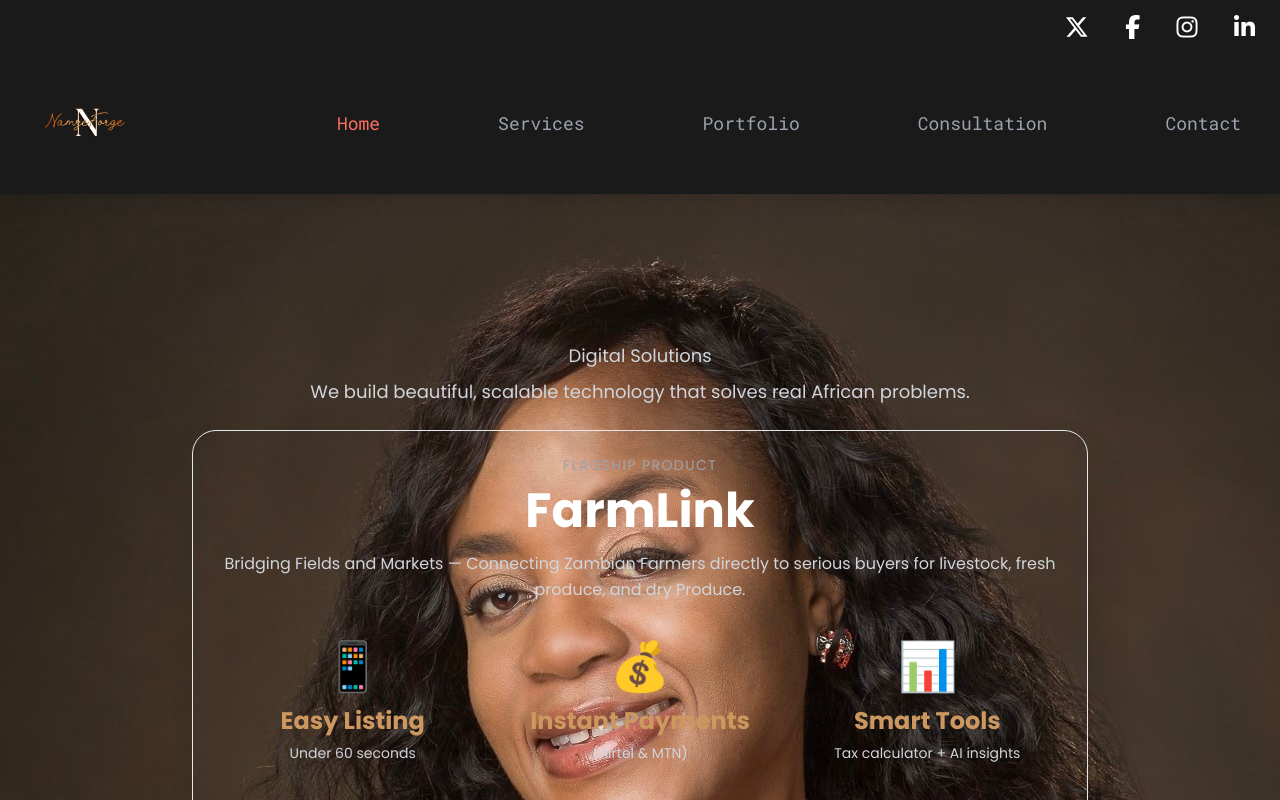
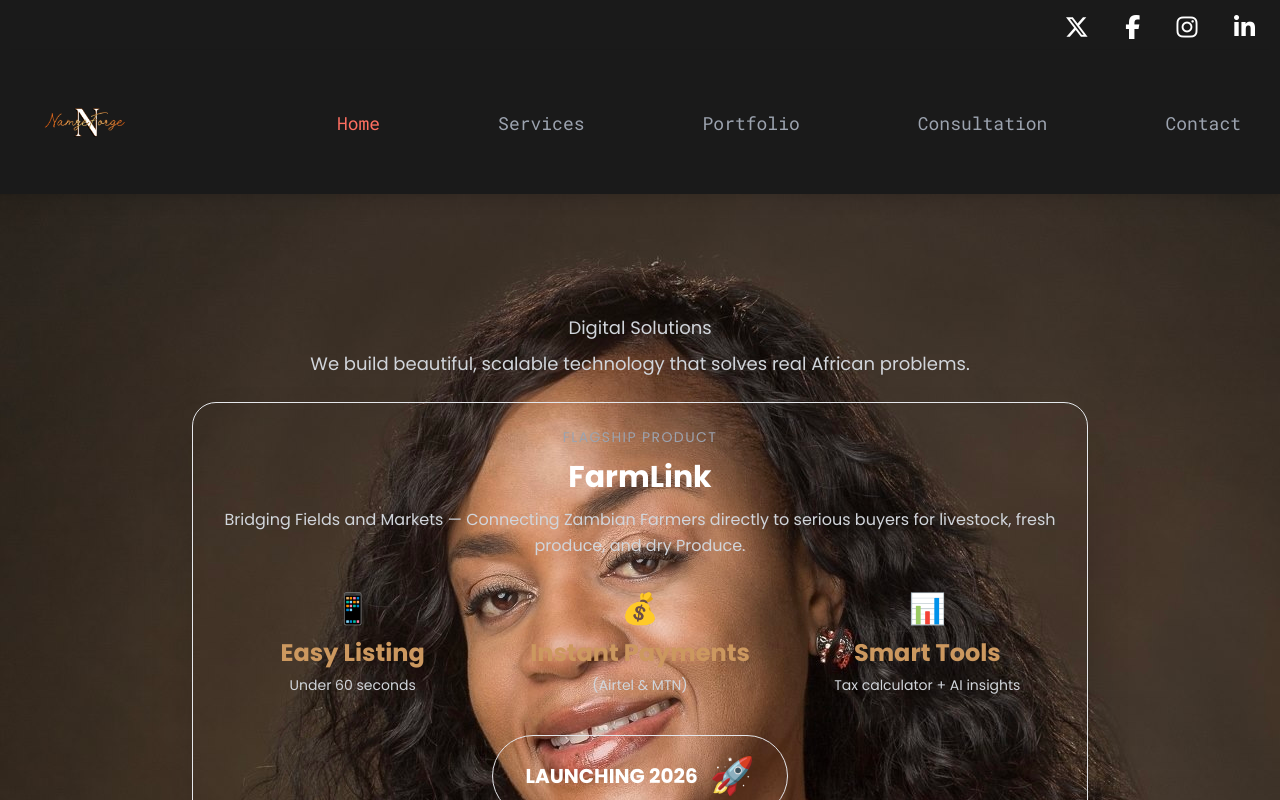
Before and after one commit to Cathy-45/cathy-portfolio-integrated, a React (Vite) app: page / in a window 1280 px wide. Shown: the top 800 px of the page. Built offline with nearby package versions, Linux system fonts and the light colour scheme.

Commit message:
Fix: visit tracking non-blocking, scale down UI

```diff
--- a/server.js
+++ b/server.js
@@ -375,7 +375,8 @@
   }
 })();
 // Visit tracking middleware - Only email on NEW visitors
-app.use(async (req, res, next) => {
+app.use((req, res, next) => {
+  next(); // serve immediately — tracking runs in background
   const ip =
     req.ip || req.headers["x-forwarded-for"] || req.connection.remoteAddress;
   const visitTime = new Date().toISOString();
@@ -385,68 +386,38 @@
     .replace("T", " ");
   console.log(`Visit detected from IP: ${ip} at ${visitTime}`);
 
+  // Fire-and-forget — does not block page serving
+  (async () => {
     const pool = await initializeDatabase();
     let connection;
     try {
       connection = await pool.getConnection();
-    let name = "Anonymous";
-    if (req.body && req.body.name) {
-      name = req.body.name;
-    }
+      const name = (req.body && req.body.name) || "Anonymous";
 
-    // Check if this IP has visited before
       const [existingVisits] = await connection.execute(
         "SELECT id FROM visits WHERE ip = ?",
         [ip]
       );
-
       const isNewVisitor = existingVisits.length === 0;
 
-    // Always log the visit (for future analytics if needed)
       await connection.execute(
         "INSERT INTO visits (ip, name, visit_time) VALUES (?, ?, ?) ON DUPLICATE KEY UPDATE visit_time = ?, name = ?",
         [ip, name, mysqlVisitTime, mysqlVisitTime, name]
       );
 
-    // ONLY send email if it's a BRAND NEW visitor
       if (isNewVisitor) {
-      const subject = "🌟 New Visitor Detected";
-      const text = `
-NEW VISITOR ALERT
-
-IP: ${ip}
-Name: ${name || "Anonymous"}
-Time: ${new Date().toLocaleString("en-GB", {
-        timeZone: "Africa/Lusaka",
-      })} (Zambia Time)
-
-A fresh lead just landed on the site. Empire expanding. Zambia rises. 🚀
-      `;
-
-      try {
-        await transporter.sendMail({
-          from: process.env.EMAIL_FROM,
-          to: process.env.EMAIL_FROM, // inbox:
-          subject: subject,
-          text: text,
-        });
-        console.log("New visitor email sent");
-      } catch (err) {
-        console.error("New visitor email error:", err);
-      }
+        await sendEmail({
+          to: process.env.EMAIL_FROM,
+          subject: "🌟 New Visitor Detected",
+          text: `NEW VISITOR\n\nIP: ${ip}\nTime: ${new Date().toLocaleString("en-GB", { timeZone: "Africa/Lusaka" })} (Zambia Time)\n\nEmpire expanding. 🚀`,
+        }).catch((err) => console.error("New visitor email error:", err));
       }
     } catch (err) {
       console.error("Visit tracking error:", err);
     } finally {
-    if (connection) {
-      try {
-        await connection.release();
-      } catch (releaseErr) {
-        console.error("Connection release error:", releaseErr);
+      if (connection) connection.release().catch(() => {});
     }
-    }
-  }
-  next();
+  })();
 });
 
 // Analytics endpoint
--- a/src/components/Home.jsx
+++ b/src/components/Home.jsx
@@ -21,7 +21,7 @@
 
       <div className="relative z-10 flex flex-col items-center px-4 sm:px-6 md:px-8 pt-16 pb-10">
         <div className="w-full max-w-5xl text-center">
-          <h1 className="text-4xl sm:text-5xl md:text-6xl lg:text-7xl font-black tracking-tight mb-3 text-transparent bg-clip-text bg-gradient-to-r from-[#da6d20] via-[#fdba74] to-[#da6d20]">
+          <h1 className="text-3xl sm:text-4xl md:text-5xl font-black tracking-tight mb-2 text-transparent bg-clip-text bg-gradient-to-r from-[#da6d20] via-[#fdba74] to-[#da6d20]">
             NAMZEFORGE
           </h1>
           <p className="text-base sm:text-lg text-gray-300 mb-2">
@@ -40,7 +40,7 @@
                 Flagship Product
               </p>
 
-              <h2 className="text-3xl sm:text-4xl md:text-5xl font-black text-white text-center mb-4">
+              <h2 className="text-2xl sm:text-3xl font-black text-white text-center mb-3">
                 FarmLink
               </h2>
 
@@ -51,18 +51,18 @@
               </p>
 
               <div className="grid grid-cols-1 sm:grid-cols-3 gap-4 mb-6">
-                <div className="bg-white/10 rounded-2xl p-6 text-center">
-                  <span className="text-5xl mb-3 block">📱</span>
+                <div className="bg-white/10 rounded-2xl p-4 text-center">
+                  <span className="text-3xl mb-2 block">📱</span>
                   <p className="text-[#fdba74] font-bold">Easy Listing</p>
                   <p className="text-gray-300 text-sm mt-1">Under 60 seconds</p>
                 </div>
-                <div className="bg-white/10 rounded-2xl p-6 text-center">
-                  <span className="text-5xl mb-3 block">💰</span>
+                <div className="bg-white/10 rounded-2xl p-4 text-center">
+                  <span className="text-3xl mb-2 block">💰</span>
                   <p className="text-[#fdba74] font-bold">Instant Payments</p>
                   <p className="text-gray-300 text-sm mt-1">(Airtel & MTN)</p>
                 </div>
-                <div className="bg-white/10 rounded-2xl p-6 text-center">
-                  <span className="text-5xl mb-3 block">📊</span>
+                <div className="bg-white/10 rounded-2xl p-4 text-center">
+                  <span className="text-3xl mb-2 block">📊</span>
                   <p className="text-[#fdba74] font-bold">Smart Tools</p>
                   <p className="text-gray-300 text-sm mt-1">
                     Tax calculator + AI insights
```
Lines whose indentation alone changed are shown as unchanged.
